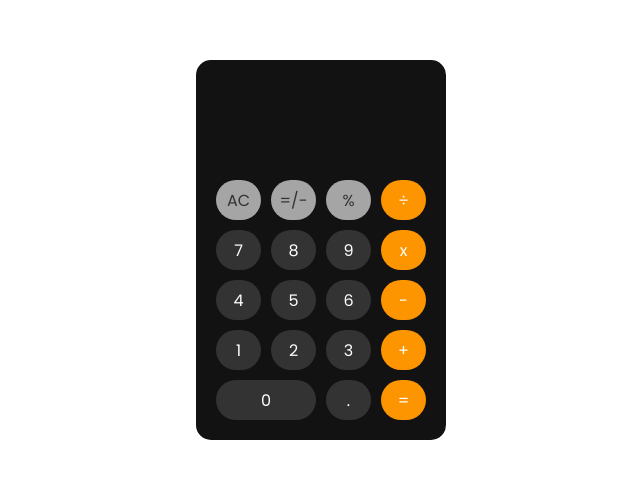
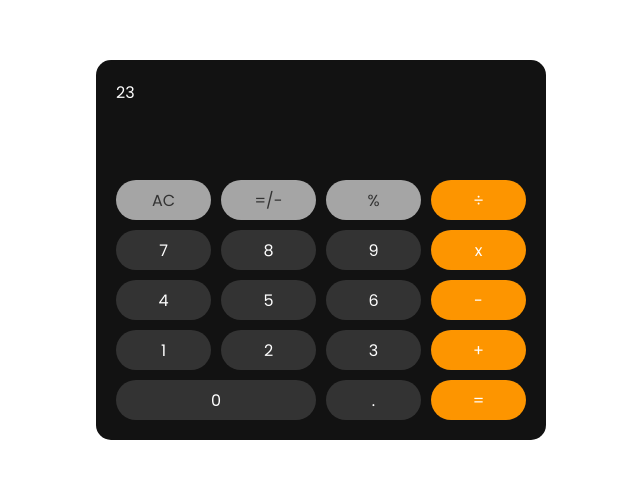
Before and after one commit to Veteranalpha/calculator, a plain HTML site: page index.html in a window 1280 px wide. Shown: the part 150-628 px from the top of the page, without its empty margins (319-959 px from the left). Drawn offline with Linux system fonts and the light colour scheme.

Commit message:
second commit

```diff
--- a/index.html
+++ b/index.html
@@ -13,7 +13,7 @@
 </head>
 <body>
     <div class="container">
-        <div class="screen"></div>
+        <div class="screen">23</div>
         <div class="keys">
             <div class="key adv">AC</div>
             <div class="key adv">=/-</div>
--- a/style.css
+++ b/style.css
@@ -12,7 +12,7 @@ body{
 }
 
 .container{
-    max-width: 250px;
+    max-width: 450px;
     margin: 0px 30px;
     width: calc(100% - 30px);
     background-color: #121212;
@@ -24,14 +24,12 @@ body{
     width: 100%;
     height: 100px;
     border-radius: 15px;
+    color: #ffffff;
 }
 .keys{
     display: grid;
     grid-template-columns: repeat(4, 1fr);
     gap: 10px;
-}
-.key:nth-child(17){
-    grid-column: span 2;
 }
 .key{
     width: 30px;
@@ -43,6 +41,9 @@ body{
     justify-content: center;
     align-items: center;
     cursor: pointer;
+}
+.key:nth-child(17){
+    grid-column: span 2;
 }
 .key:hover{
     opacity: 0.7;
```
